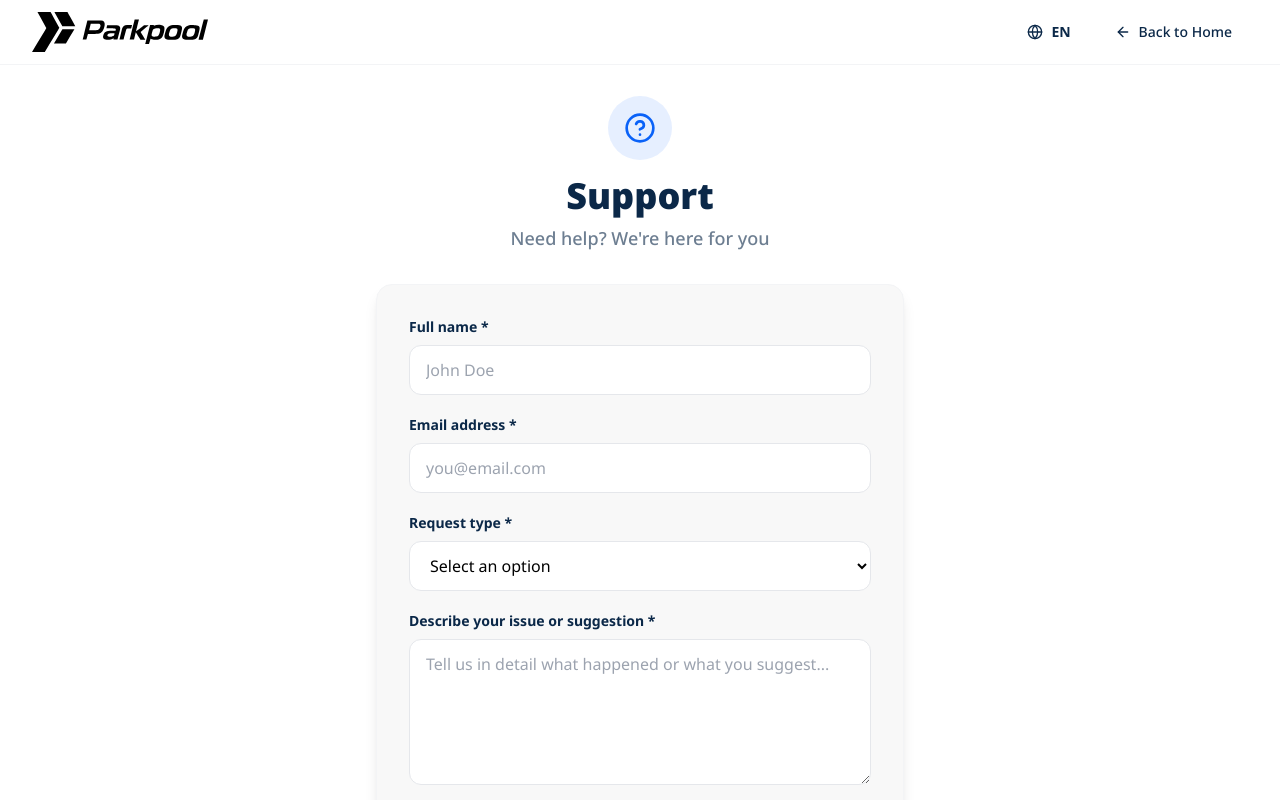
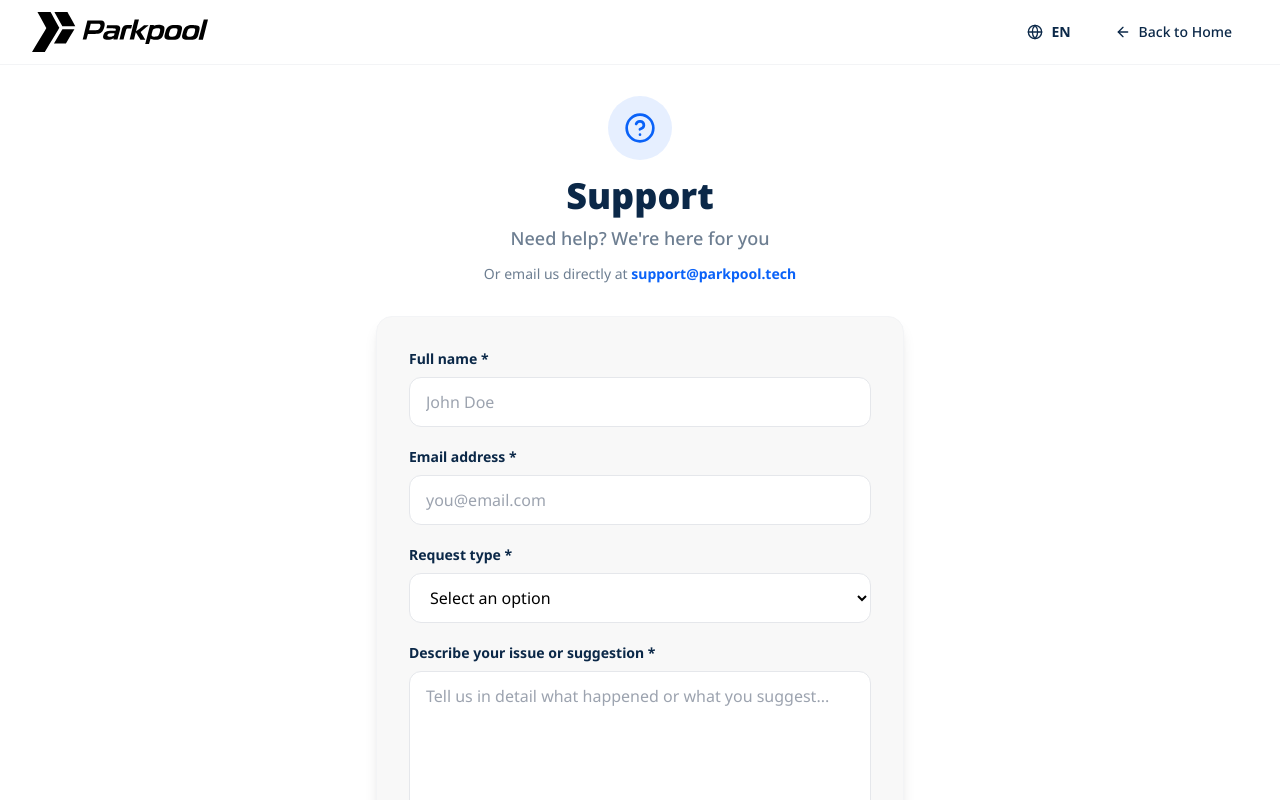
Before and after one commit to fixit-labs/Lading-Page-, a Next.js app: page /support in a window 1280 px wide. Shown: the top 800 px of the page. Built offline with nearby package versions, Linux system fonts and the light colour scheme.

Commit message:
support email

```diff
--- a/app/support/page.tsx
+++ b/app/support/page.tsx
@@ -108,6 +108,15 @@ export default function SupportPage() {
                     </h1>
                     <p className="text-midnight-navy/60 text-lg font-medium">
                         {t.support.subtitle}
+                    </p>
+                    <p className="text-midnight-navy/60 text-sm mt-3">
+                        {t.support.directEmail}{' '}
+                        <a
+                            href="mailto:support@parkpool.tech"
+                            className="text-azure-blue font-semibold hover:underline"
+                        >
+                            support@parkpool.tech
+                        </a>
                     </p>
                 </div>
 
--- a/messages/en.json
+++ b/messages/en.json
@@ -82,6 +82,7 @@
     "support": {
         "title": "Support",
         "subtitle": "Need help? We're here for you",
+        "directEmail": "Or email us directly at",
         "backToHome": "Back to Home",
         "typeLabel": "Request type",
         "typePlaceholder": "Select an option",
--- a/messages/es.json
+++ b/messages/es.json
@@ -82,6 +82,7 @@
     "support": {
         "title": "Soporte",
         "subtitle": "¿Necesitas ayuda? Estamos aquí para ti",
+        "directEmail": "O escríbenos directamente a",
         "backToHome": "Volver al Inicio",
         "typeLabel": "Tipo de solicitud",
         "typePlaceholder": "Selecciona una opción",
```
